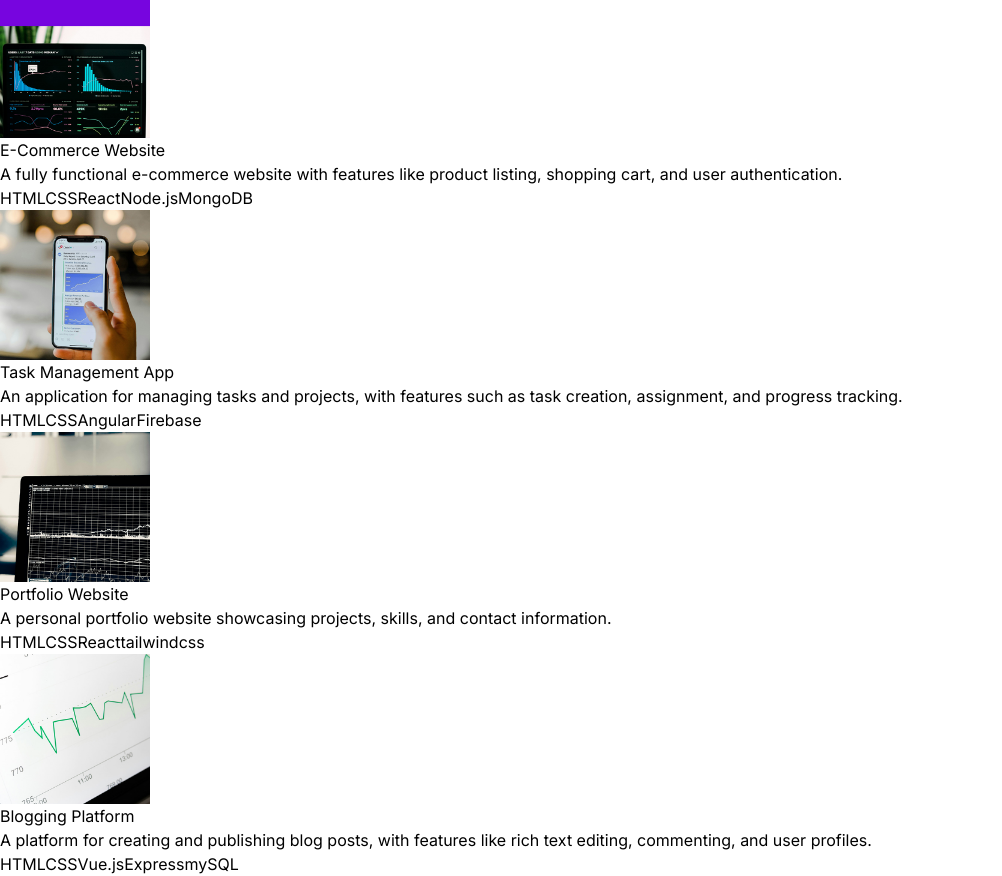
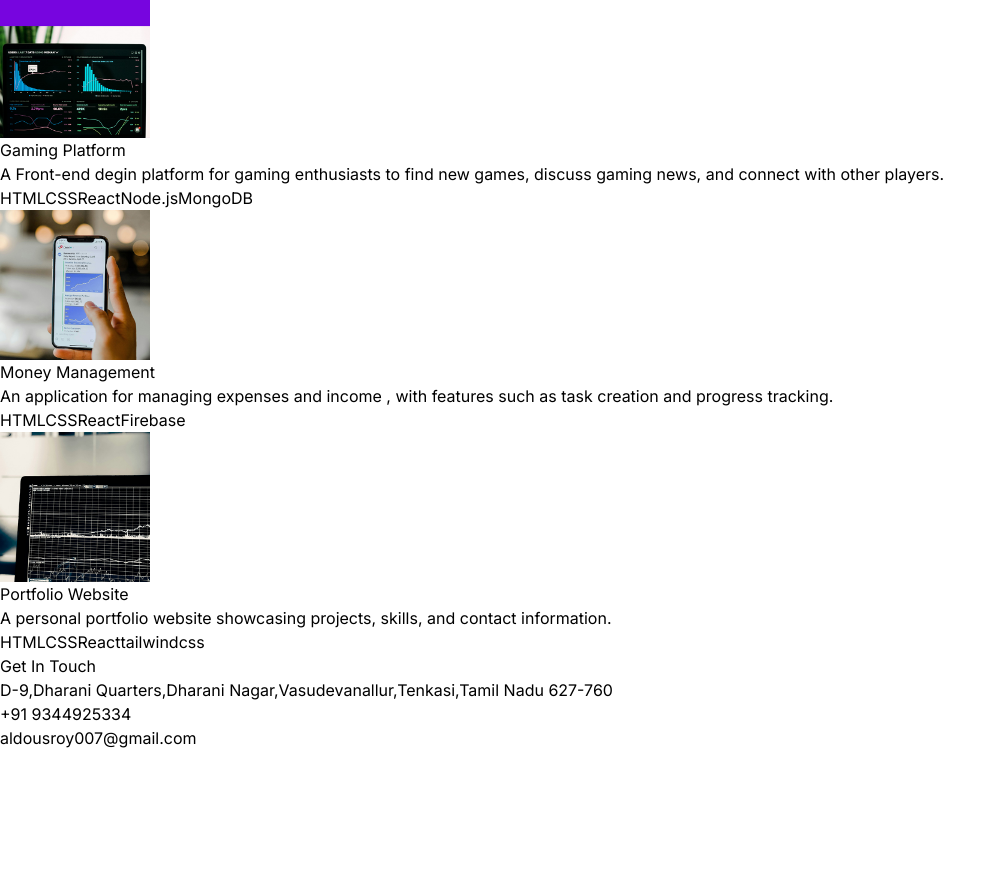
Before and after one commit to Aldous-Roy/react-portfolio, a React (Vite) app: page / in a window 1280 px wide. Shown: the part 1560-2436 px from the top of the page, without its empty margins (0-1002 px from the left). After the commit the page ends 2310 px from the top, so only its background shows below. Built offline with nearby package versions, Linux system fonts and the light colour scheme.

Commit message:
contact page updated

```diff
--- a/src/App.jsx
+++ b/src/App.jsx
@@ -4,6 +4,7 @@ import Hero from "./components/Hero";
 import About from "./components/About";
 import Tech from "./components/Tech";
 import Project from "./components/Project";
+import Contact from "./components/Contact";
 
 const App = () => {
   return (
@@ -17,6 +18,7 @@ const App = () => {
         <About />
         <Tech />
         <Project/>
+        <Contact/>
       </div>
     </div>
   );
--- /dev/null
+++ b/src/components/Contact.jsx
@@ -0,0 +1,17 @@
+import React from 'react'
+import { CONTACT } from '../constants'
+
+const Contact = () => {
+  return (
+    <div className='border-b border-neutral-900 pb-20'>
+        <h2 className='text-4xl font-bold text-center my-10'>Get In Touch</h2>
+        <div className='text-center tracking-tight'>
+            <p className='my-4'>{CONTACT.address}</p>
+            <p className='my-4'>{CONTACT.phoneNo}</p>
+            <p className='my-4'>{CONTACT.email}</p>
+        </div>
+    </div>
+  )
+}
+
+export default Contact
--- a/src/components/Project.jsx
+++ b/src/components/Project.jsx
@@ -8,7 +8,7 @@ const Project = () => {
       <div>
         {PROJECTS.map((project, id) => (
           <div key={id} className="mb-8 flex flex-wrap lg:justify-center">
-            <div className="w-full lg:w-1/4">
+            <div className="w-full flex justify-center items-center lg:w-1/4">
               <img
                 src={project.image}
                 width={150}
@@ -24,7 +24,7 @@ const Project = () => {
                 {project.technologies.map((tech, id) => (
                   <span
                     key={id}
-                    className="mr-2 rounded bg-neutral-900 px-2 py-1 text-sm font-medium"
+                    className="mr-2 rounded bg-neutral-900 px-2 py-1 text-sm font-medium text-purple-800"
                   >
                     {tech}
                   </span>
--- a/src/constants/index.js
+++ b/src/constants/index.js
@@ -1,9 +1,9 @@
 import project1 from "../assets/projects/project-1.jpg";
 import project2 from "../assets/projects/project-2.jpg";
 import project3 from "../assets/projects/project-3.jpg";
-import project4 from "../assets/projects/project-4.jpg";
+// import project4 from "../assets/projects/project-4.jpg";
 
-export const HERO_CONTENT = `I am a passionate full stack developer with a knack for crafting robust and scalable web applications. With 5 years of hands-on experience, I have honed my skills in front-end technologies like React and Next.js, as well as back-end technologies like Node.js, MySQL, PostgreSQL, and MongoDB. My goal is to leverage my expertise to create innovative solutions that drive business growth and deliver exceptional user experiences.`;
+export const HERO_CONTENT = `I am a passionate full stack developer with a knack for crafting robust and scalable web applications. With 2 years of hands-on experience, I have honed my skills in front-end technologies like React and Three.js, as well as back-end technologies like Node.js, PostgreSQL and MongoDB. My goal is to leverage my expertise to create innovative solutions that drive business growth and deliver exceptional user experiences.`;
 
 export const ABOUT_TEXT = `I am a dedicated and versatile full stack developer with a passion for creating efficient and user-friendly web applications. With 5 years of professional experience, I have worked with a variety of technologies, including React, Next.js, Node.js, MySQL, PostgreSQL, and MongoDB. My journey in web development began with a deep curiosity for how things work, and it has evolved into a career where I continuously strive to learn and adapt to new challenges. I thrive in collaborative environments and enjoy solving complex problems to deliver high-quality solutions. Outside of coding, I enjoy staying active, exploring new technologies, and contributing to open-source projects.`;
 
@@ -40,18 +40,18 @@ export const EXPERIENCES = [
 
 export const PROJECTS = [
   {
-    title: "E-Commerce Website",
+    title: "Gaming Platform",
     image: project1,
     description:
-      "A fully functional e-commerce website with features like product listing, shopping cart, and user authentication.",
+      "A Front-end degin platform for gaming enthusiasts to find new games, discuss gaming news, and connect with other players.",
     technologies: ["HTML", "CSS", "React", "Node.js", "MongoDB"],
   },
   {
-    title: "Task Management App",
+    title: "Money Management",
     image: project2,
     description:
-      "An application for managing tasks and projects, with features such as task creation, assignment, and progress tracking.",
-    technologies: ["HTML", "CSS", "Angular", "Firebase"],
+      "An application for managing expenses and income , with features such as task creation and progress tracking.",
+    technologies: ["HTML", "CSS", "React", "Firebase"],
   },
   {
     title: "Portfolio Website",
@@ -60,13 +60,6 @@ export const PROJECTS = [
       "A personal portfolio website showcasing projects, skills, and contact information.",
     technologies: ["HTML", "CSS", "React", "tailwindcss"],
   },
-  {
-    title: "Blogging Platform",
-    image: project4,
-    description:
-      "A platform for creating and publishing blog posts, with features like rich text editing, commenting, and user profiles.",
-    technologies: ["HTML", "CSS", "Vue.js", "Express", "mySQL"],
-  },
 ];
 
 export const CONTACT = {
```
